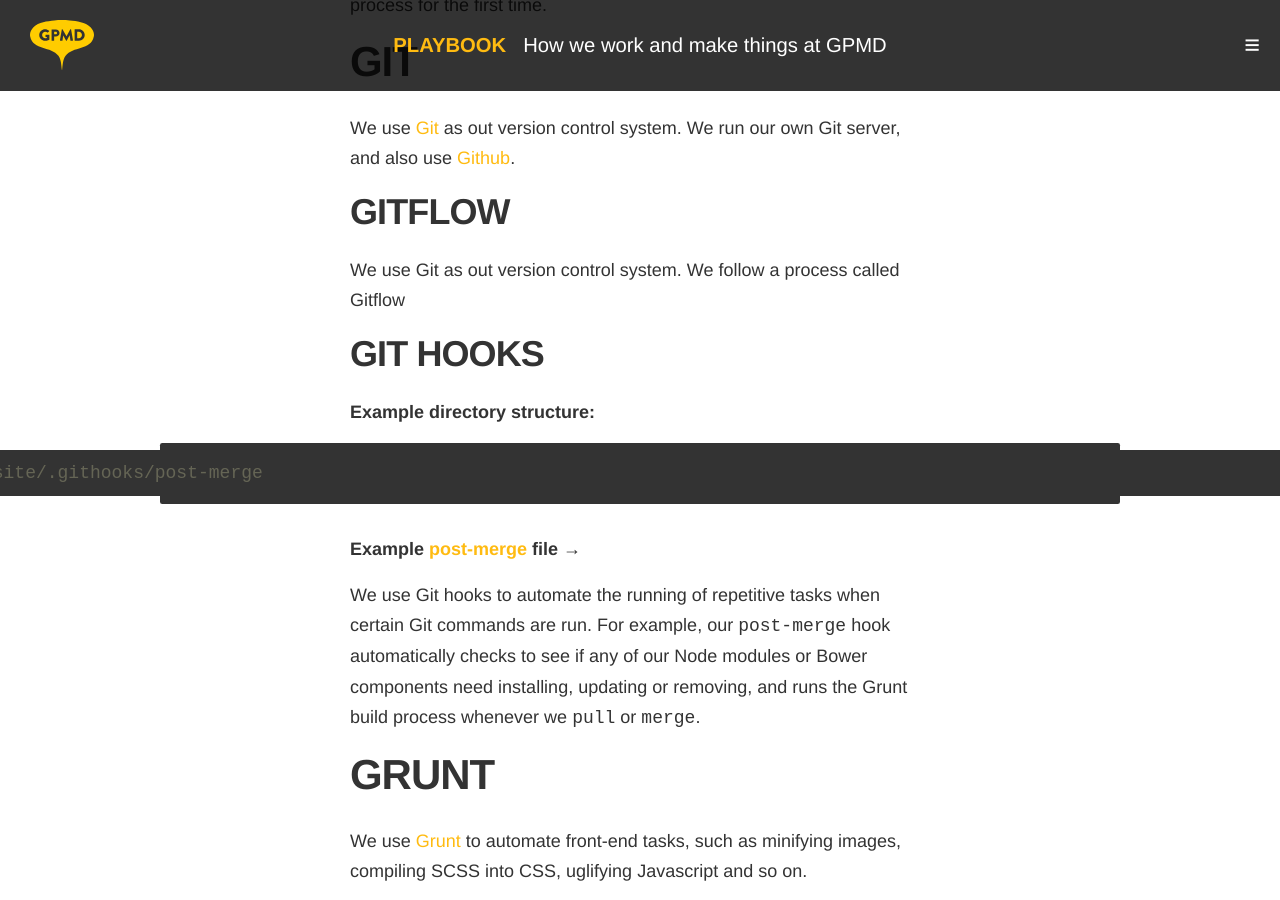
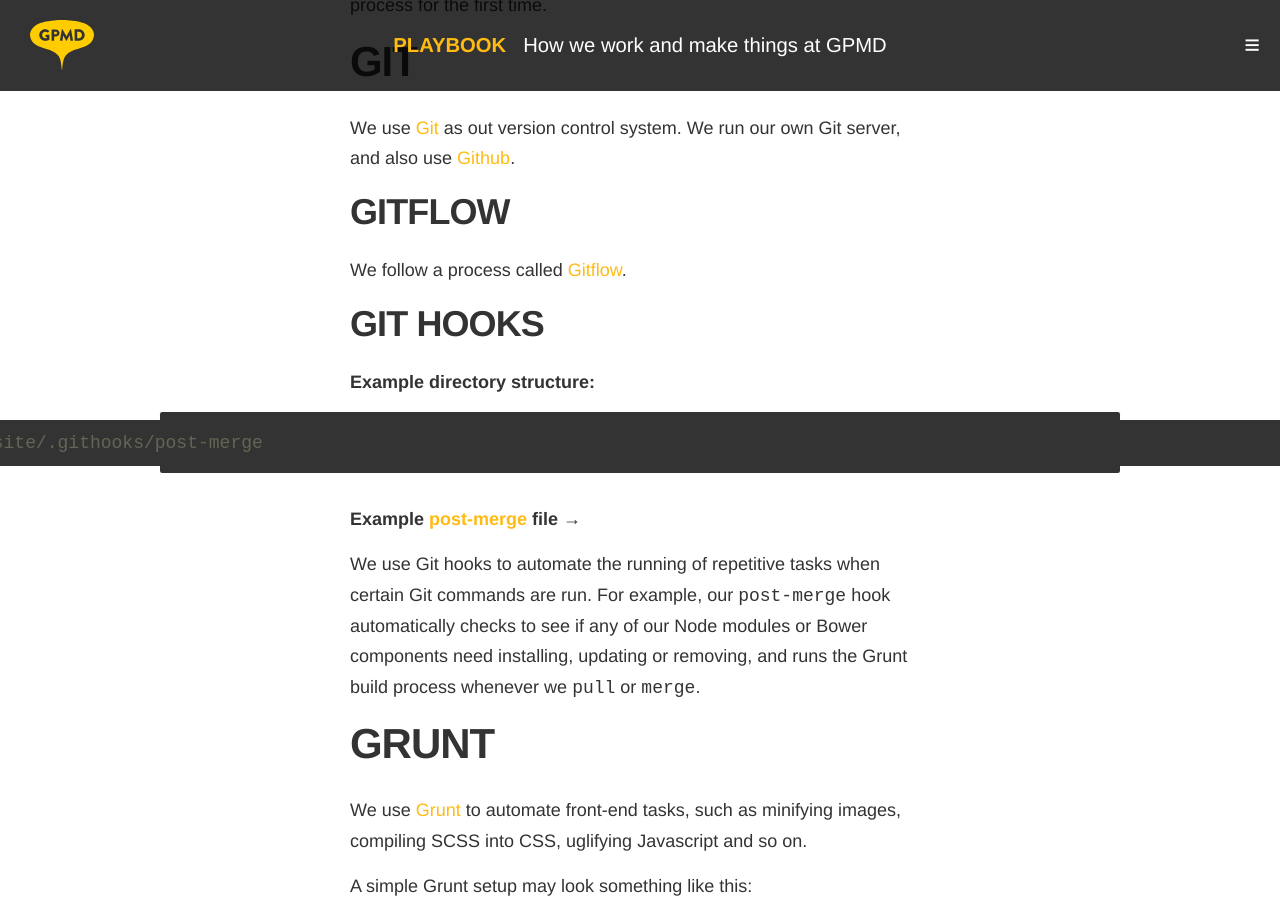
Before and after one commit to gpmd/playbook, a Jekyll site: the page built from _posts/pages/2014-07-01-project-scaffolding.md, in a window 1280 px wide and 900 px high, scrolled down 2033 px. Built offline with Jekyll 4.4.1, drawn with Linux system fonts in a browser that asks for light colours; nearby versions of some CDN libraries; Markdown is read by kramdown in place of the engine named in the settings.

Commit message:
Updated 2014-07-01-project-scaffolding.md

```diff
--- a/_posts/pages/2014-07-01-project-scaffolding.md
+++ b/_posts/pages/2014-07-01-project-scaffolding.md
@@ -49,7 +49,7 @@
 
 ### Gitflow
 
-We use Git as out version control system. We follow a process called Gitflow
+We follow a process called [Gitflow](/development/gitflow).
 
 ### Git hooks
 
```
